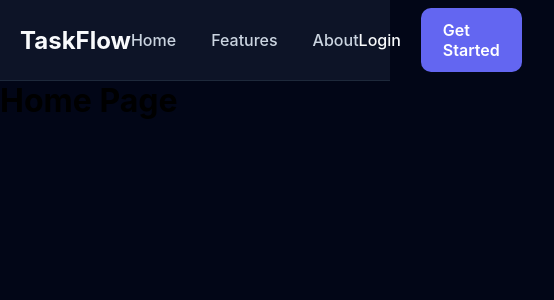
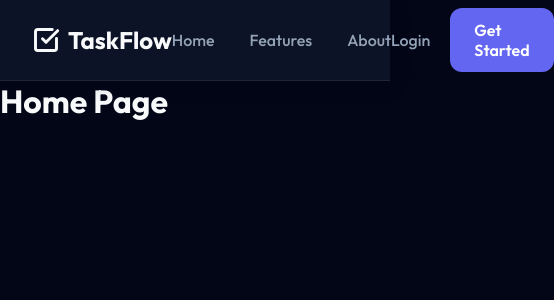
Before and after one commit to Isharani01/taskflow, a React (Vite) app: page / in a window 390 px wide. Shown: the top 300 px of the page, 554 px wide, since content can reach past the window. Built offline with nearby package versions, Linux system fonts and the light colour scheme.

Commit message:
designed premium responsive navigation bar

```diff
--- a/package.json
+++ b/package.json
@@ -10,6 +10,7 @@
     "preview": "vite preview"
   },
   "dependencies": {
+    "lucide-react": "^1.23.0",
     "react": "^19.2.7",
     "react-dom": "^19.2.7",
     "react-icons": "^5.7.0",
--- a/src/components/Navbar/Navbar.jsx
+++ b/src/components/Navbar/Navbar.jsx
@@ -1,15 +1,15 @@
 import { NavLink } from "react-router-dom";
 import styles from "./Navbar.module.css";
+import { SquareCheckBig } from "lucide-react";
 
 function Navbar() {
   return (
     <nav className={styles.navbar}>
       <div className={styles.container}>
         <div className={styles.logo}>
-          <div className={styles.logoIcon}></div>
-          <span>TaskFlow</span>
+        <SquareCheckBig size={28} strokeWidth={2.5} />
+        <span>TaskFlow</span>
         </div>
-
         <ul className={styles.navLinks}>
           <li><NavLink to="/">Home</NavLink></li>
           <li><a href="#features">Features</a></li>
--- a/src/components/Navbar/Navbar.module.css
+++ b/src/components/Navbar/Navbar.module.css
@@ -3,17 +3,17 @@
   position: sticky;
   top: 0;
   z-index: 1000;
-
-  background: rgba(15, 23, 42, 0.9);
-  backdrop-filter: blur(10px);
-  border-bottom: 1px solid #1e293b;
+  background: rgba(15, 23, 42, 0.85);
+  backdrop-filter: blur(14px);
+  border-bottom: 1px solid rgba(255, 255, 255, 0.08);
+  box-shadow: 0 4px 20px rgba(0, 0, 0, 0.15);
 }
 
 .container {
-  max-width: 1200px;
+  max-width: 1280px;
   height: 80px;
   margin: 0 auto;
-  padding: 0 20px;
+  padding: 0 32px;
 
   display: flex;
   justify-content: space-between;
@@ -21,6 +21,9 @@
 }
 
 .logo {
+  display: flex;
+  align-items: center;
+  gap: 8px;
   cursor: pointer;
 }
 
@@ -39,13 +42,14 @@
 
 .navLinks a {
   text-decoration: none;
-  color: #cbd5e1;
+  color: #94a3b8;
   font-size: 1rem;
   font-weight: 500;
   transition: color 0.3s ease;
 }
 
-.navLinks a:hover {
+.navLinks a:hover,
+.login:hover {
   color: #6366f1;
 }
 
@@ -57,26 +61,23 @@
 
 .login {
   text-decoration: none;
-  color: #f8fafc;
+  color: #94a3b8;
   font-weight: 500;
   transition: color 0.3s ease;
 }
 
-.login:hover {
-  color: #6366f1;
-}
-
 .button {
   text-decoration: none;
-  background-color: #6366f1;
   color: #ffffff;
-  padding: 12px 22px;
-  border-radius: 10px;
+  background: #6366f1;
+  padding: 12px 24px;
+  border-radius: 12px;
   font-weight: 600;
   transition: all 0.3s ease;
 }
 
 .button:hover {
-  background-color: #4f46e5;
+  background: #4f46e5;
   transform: translateY(-2px);
+  box-shadow: 0 10px 25px rgba(99, 102, 241, 0.35);
 }
--- a/src/index.css
+++ b/src/index.css
@@ -1,3 +1,5 @@
+@import url("https://fonts.googleapis.com/css2?family=Outfit:wght@300;400;500;600;700;800&display=swap");
+
 * {
   margin: 0;
   padding: 0;
@@ -5,8 +7,10 @@
 }
 
 body {
+   font-family: "Outfit", sans-serif;
   background: #020617;
-  font-family: "Inter", sans-serif;
+  color: #f8fafc;
+
 }
 
 a {
```
Also changed, not shown: 1 other file (tests, documents, lock files or other folders).
